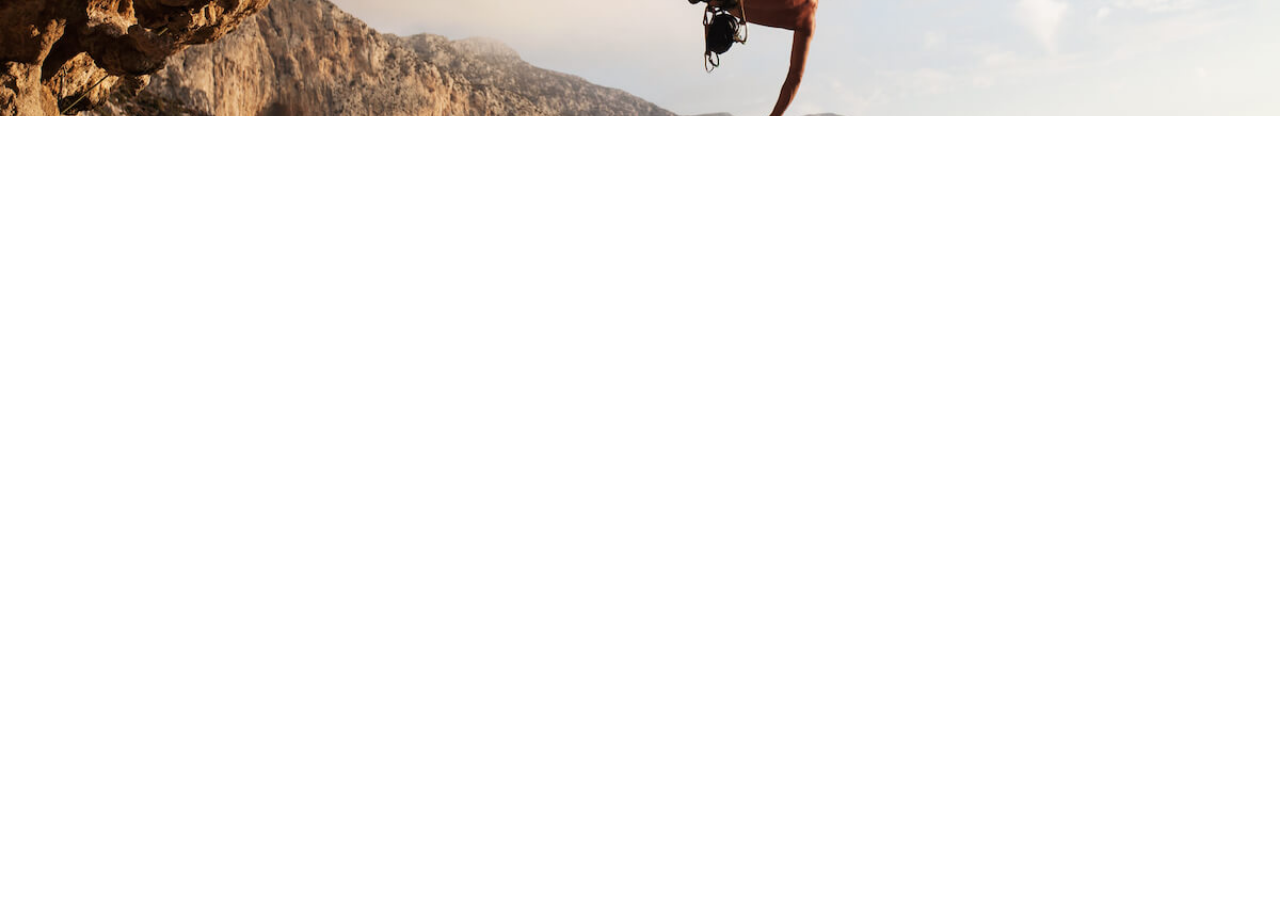
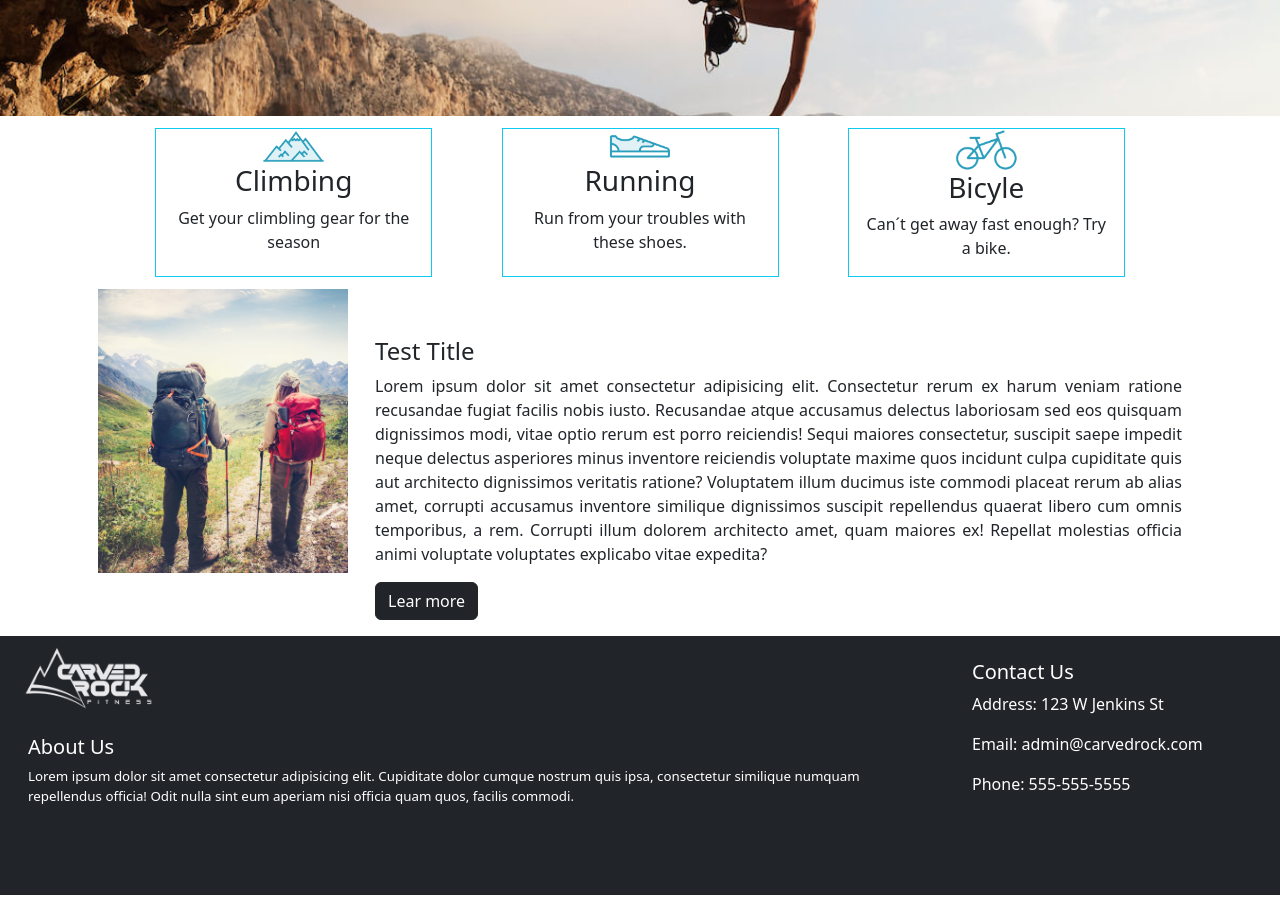
Before and after one commit to celestefranco/CLASES-FSJ17, a plain HTML site: page BOOTSTRAP/TURISMO/index.html in a window 1280 px wide. Shown: the part 460-1371 px from the top of the page. Before the commit the page ends 800 px from the top, so only its background shows below. Drawn offline with nearby package versions, Linux system fonts and the light colour scheme; files that its build step writes are made by us from their sources.

Commit message:
update-class
Actualizacion de Clases Bootstrap. Logica y Javascript

```diff
--- a/BOOTSTRAP/TURISMO/assets/css/style.css
+++ b/BOOTSTRAP/TURISMO/assets/css/style.css
@@ -1,11 +1,35 @@
 #banner{
-    background-image: url(../TURISMO/assets/img/shutterstock_116403520.jpg);
     height: 400px;
+    background-image: url('../img/shutterstock_116403520.jpg');
     background-repeat: no-repeat;
     background-size: cover;
     background-position: center -100px;
 }
-@media (max-width:570px){
+/** Apartado de las recuadros*/
+.img-turismo{
+    width: 100px;
+    object-fit: contain;
+}
+.img-jovenes{
+    width: 250px;
+
+}
+.title{
+    font-size:smaller;
+    text-align: justify;
+}
+/** Apartado del footer*/
+.bg-colors{
+    background-color: rgb(44, 43, 43);
+    color: white;
+}
+.img-logis{
+    width: 135px;
+}
+.info{
+    font-size: smaller;
+}
+@media (max-width: 570px){
     #banner{
         height: 250px;
         background-position: center;
--- a/BOOTSTRAP/TURISMO/index.html
+++ b/BOOTSTRAP/TURISMO/index.html
@@ -5,7 +5,7 @@
     <meta http-equiv="X-UA-Compatible" content="IE=edge">
     <meta name="viewport" content="width=device-width, initial-scale=1.0">
     <link href="https://cdn.jsdelivr.net/npm/bootstrap@5.3.0-alpha3/dist/css/bootstrap.min.css" rel="stylesheet" integrity="sha384-KK94CHFLLe+nY2dmCWGMq91rCGa5gtU4mk92HdvYe+M/SXH301p5ILy+dN9+nJOZ" crossorigin="anonymous">
-    <link rel="stylesheet" href="./style.css">
+    <link rel="stylesheet" href="./assets/css/style.css">
     <title>Turismo</title>
 </head>
 <body>
@@ -13,10 +13,60 @@
         <section class="d-flex justify-content-center flex-row">
             <img src="./assets/img/carved-rock-logo-black.png" alt="logo" class="p-3 w-25">
         </section>
+        <section id="banner">
+            <!-- apartado del banner -->
+        </section>
     </header>
-    <section id="banner">
-
-    </section>
+    <main class="container">
+        <div class="row d-flex justify-content-evenly pt-2 my-1 mx-1">
+            <section class="col-12 col-lg-3 col-sm-6 border border-info text-center">
+                <img class="w-25" src="./Assets/img/mountain_Blue.png" alt="">
+                <h3>Climbing</h3>
+                <p>Get your climbling gear for the season</p>
+            </section>
+            <section class="col-12 col-lg-3 col-sm-6 border border-info text-center">
+                <img class="w-25" src="./Assets/img/shoe_Blue.png" alt="">
+                <h3>Running</h3>
+                <p>Run from your troubles with these shoes.</p>
+            </section>
+            <section class="col-12 col-lg-3 col-sm-6 border border-info text-center">
+                <img class="w-25" src="./Assets/img/bicycle_Blue.png" alt="">
+                <h3>Bicyle</h3>
+                <p>Can´t get away fast enough? Try a bike.</p>
+            </section>
+            </div>
+             <!-- Apartado de la imagen de los jovenes-->
+            <div class="row d-flex justify-content-evenly pt-2 my-1 mx-1">
+                <section class="col-md-5 col-ms-2 col-lg-3">
+                    <img class="img-jovenes" src="./Assets/img/shutterstock_422560537.jpg" alt="jovenes">
+                </section>
+                <section class="col-lg-9 pt-5 title col-md-6">
+                    <h2 class="fs-4">Test Title</h2>
+                    <p class="fs-6">
+                        Lorem ipsum dolor sit amet consectetur adipisicing elit. Consectetur rerum ex harum veniam ratione recusandae fugiat facilis nobis iusto. Recusandae atque accusamus delectus laboriosam sed eos quisquam dignissimos modi, vitae optio rerum est porro reiciendis! Sequi maiores consectetur, suscipit saepe impedit neque delectus asperiores minus inventore reiciendis voluptate maxime quos incidunt culpa cupiditate quis aut architecto dignissimos veritatis ratione? Voluptatem illum ducimus iste commodi placeat rerum ab alias amet, corrupti accusamus inventore similique dignissimos suscipit repellendus quaerat libero cum omnis temporibus, a rem. Corrupti illum dolorem architecto amet, quam maiores ex! Repellat molestias officia animi voluptate voluptates explicabo vitae expedita?
+                    </p>
+                    <button type="button" class="btn btn-dark">Lear more</button>
+                </section>
+            </div>
+    </main>
+    <footer class="bg-dark text-white container-fluid pb-4 my-3">
+        <section class="row">
+            <section class="col-sm-9">
+                <img class="img-logis mx-2 py-2 d-flex justify-content-center" src="./Assets/img/carved-rock-logo-white.png" alt="img-white">
+                <section class="mx-3 py-3 info pb-5">
+                <h5>About Us</h5>
+                <p>Lorem ipsum dolor sit amet consectetur adipisicing elit. Cupiditate dolor cumque nostrum quis ipsa, consectetur similique numquam repellendus officia! Odit nulla sint eum aperiam nisi officia quam quos, facilis commodi.
+                </p>
+                </section>
+            </section>
+            <section class="col-sm-3 pt-4 ">
+                <h5>Contact Us</h5>
+                <p>Address: 123 W Jenkins St</p>
+                <p>Email: admin@carvedrock.com</p>
+                <p>Phone: 555-555-5555</p>
+            </section>
+        </section>
+    </footer>
 </body>
 <script src="https://cdn.jsdelivr.net/npm/bootstrap@5.3.0-alpha3/dist/js/bootstrap.bundle.min.js" integrity="sha384-ENjdO4Dr2bkBIFxQpeoTz1HIcje39Wm4jDKdf19U8gI4ddQ3GYNS7NTKfAdVQSZe" crossorigin="anonymous"></script>
 </html>
--- /dev/null
+++ b/JAVASCRIPT/prueba.js
@@ -0,0 +1 @@
+array_sum(1,2,3)
```
Also changed, not shown: JAVASCRIPT/concepto.js (added, +62 -0 lines), JAVASCRIPT/condicionles.js (added, +28 -0 lines), JAVASCRIPT/index.html (added, +13 -0 lines), 6 other files.
